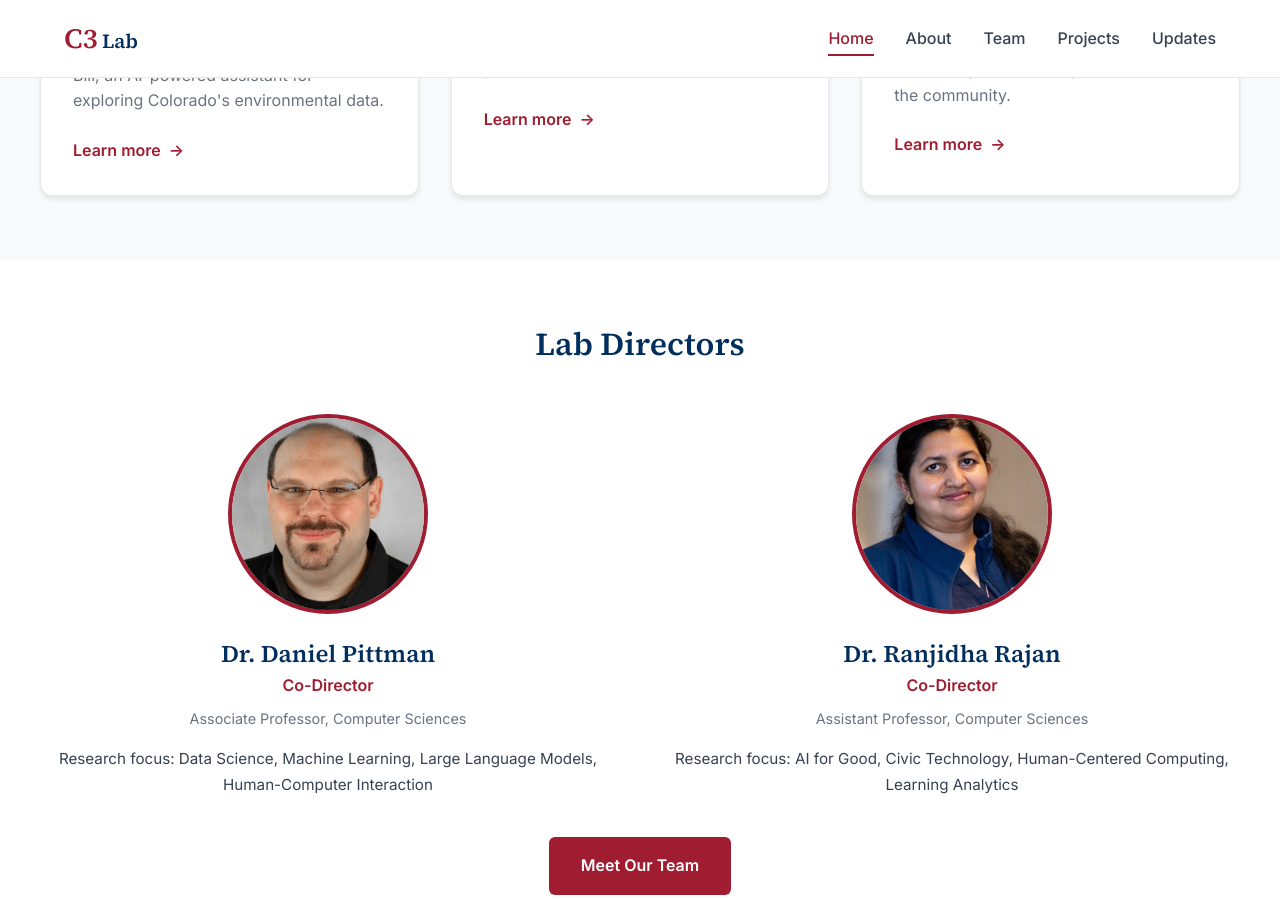
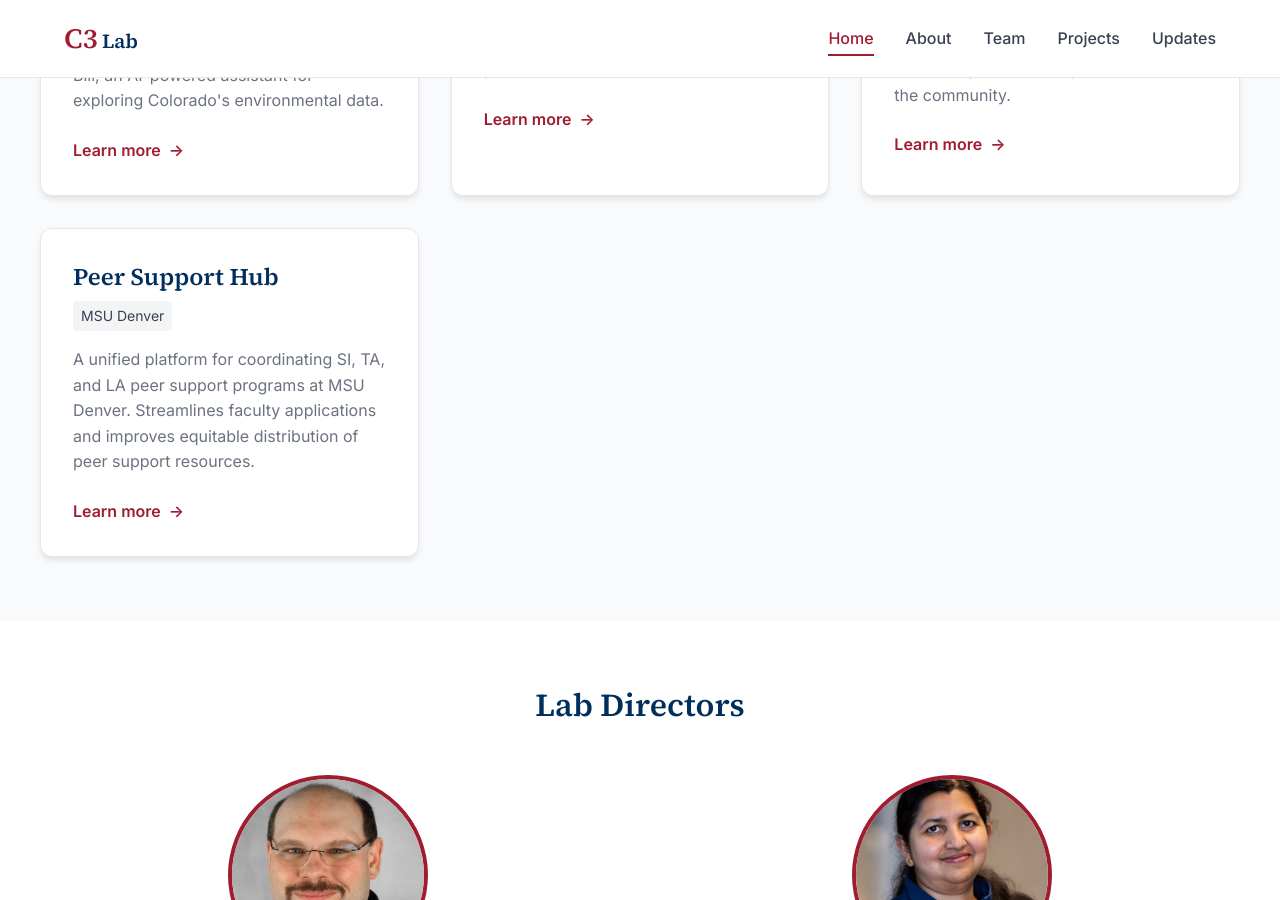
Before and after one commit to msu-denver/c3-lab, a Jekyll site: the page built from index.html, in a window 1280 px wide and 900 px high, scrolled down 1294 px. Built offline with Jekyll 4.4.1, drawn with Linux system fonts in a browser that asks for light colours.

```diff
--- a/index.html
+++ b/index.html
@@ -86,6 +86,17 @@ title: Home
           Learn more
         </a>
       </article>
+
+      <article class="project-card">
+        <h3 class="project-card-title">Peer Support Hub</h3>
+        <span class="project-card-funding">MSU Denver</span>
+        <p class="project-card-description">
+          A unified platform for coordinating SI, TA, and LA peer support programs at MSU Denver. Streamlines faculty applications and improves equitable distribution of peer support resources.
+        </p>
+        <a href="{{ '/projects/peer-support-hub/' | relative_url }}" class="project-card-link">
+          Learn more
+        </a>
+      </article>
     </div>
   </div>
 </section>
```
Also changed, not shown: CLAUDE.md (+54 -3 lines).
